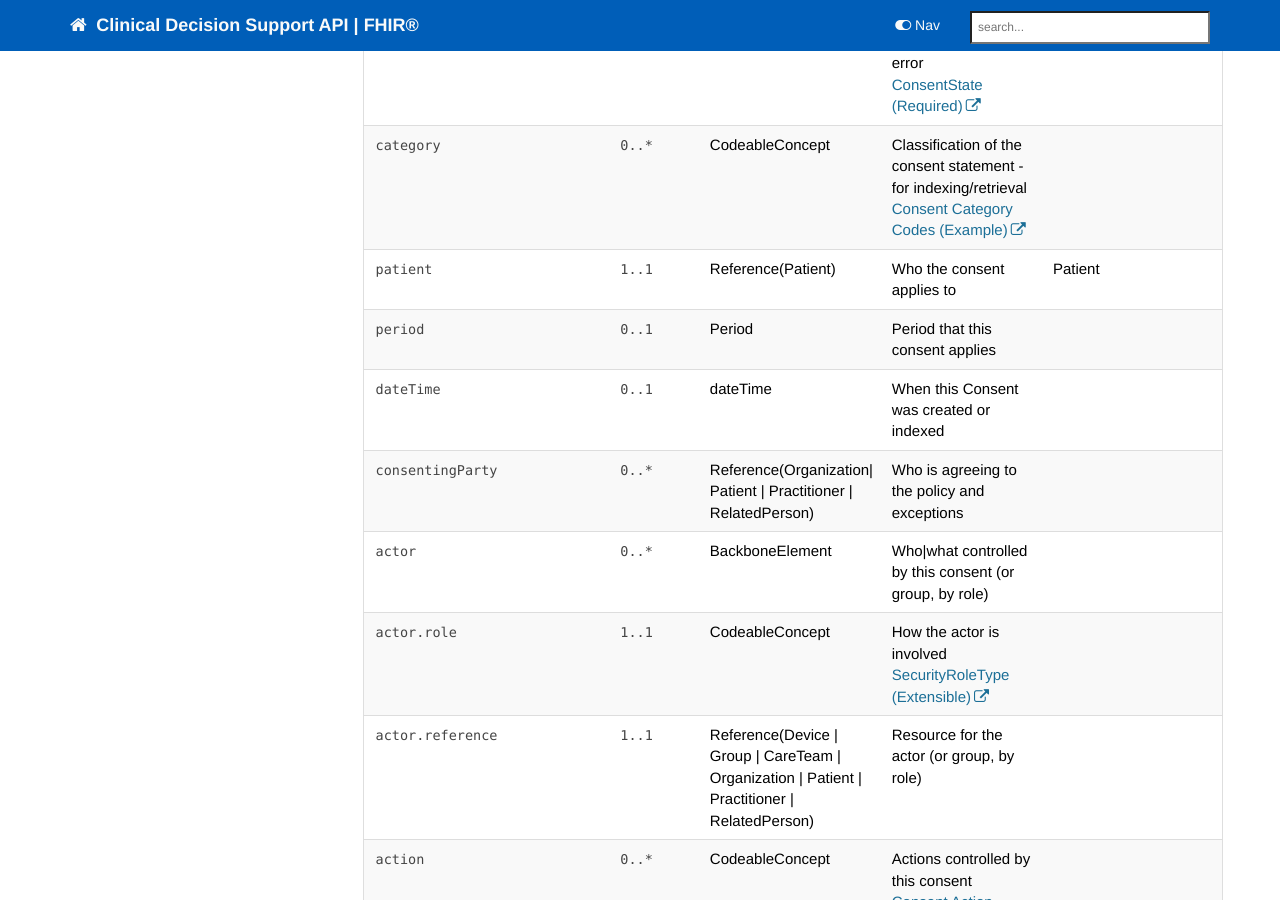
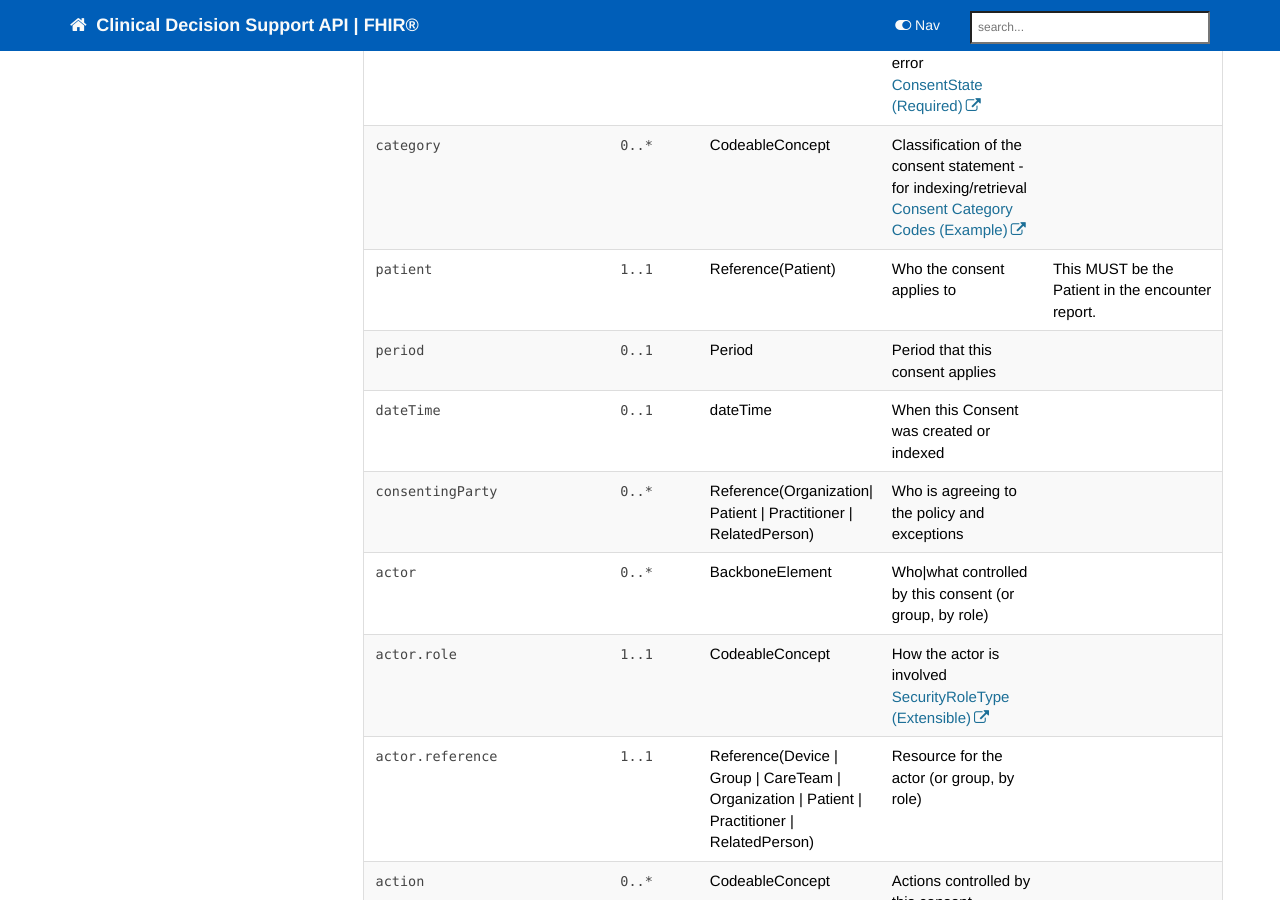
Before and after one commit to nhsconnect/FHIR-CDS, a Jekyll site: the page built from pages/explore/api_consent.md, in a window 1280 px wide and 900 px high, scrolled down 1410 px. Built offline with Jekyll 4.4.1, drawn with Linux system fonts in a browser that asks for light colours; nearby versions of some CDN libraries; comment, search, counter and statistics services are not loaded.

Commit message:
Patient guidance
Patient guidance updated -  This MUST be the Patient in the encounter report.

```diff
--- a/pages/explore/api_consent.md
+++ b/pages/explore/api_consent.md
@@ -158,7 +158,7 @@ Linked to the triage journey by patient and data.
   <td><code>1..1</code></td>
   <td>Reference(Patient)</td>
   <td>Who the consent applies to</td>
-  <td>Patient</td>
+  <td>This MUST be the Patient in the encounter report.</td>
 </tr>
 <tr>
   <td><code>period</code></td>
```
